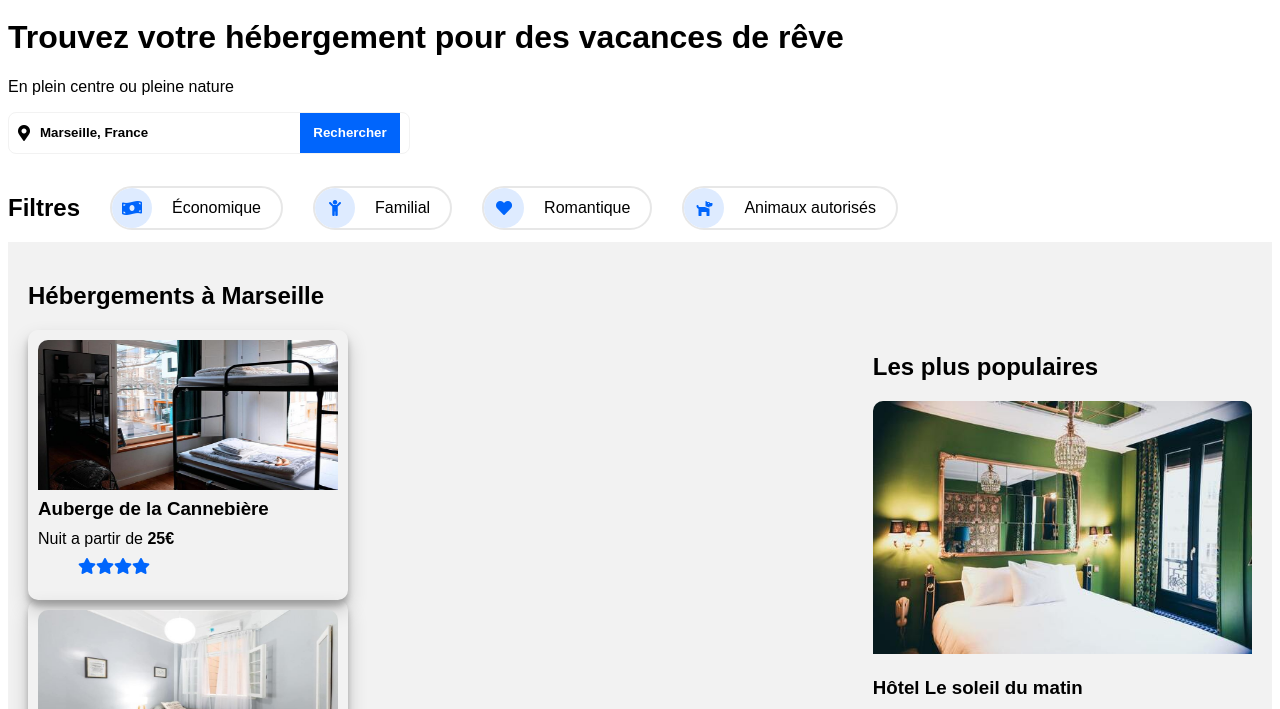
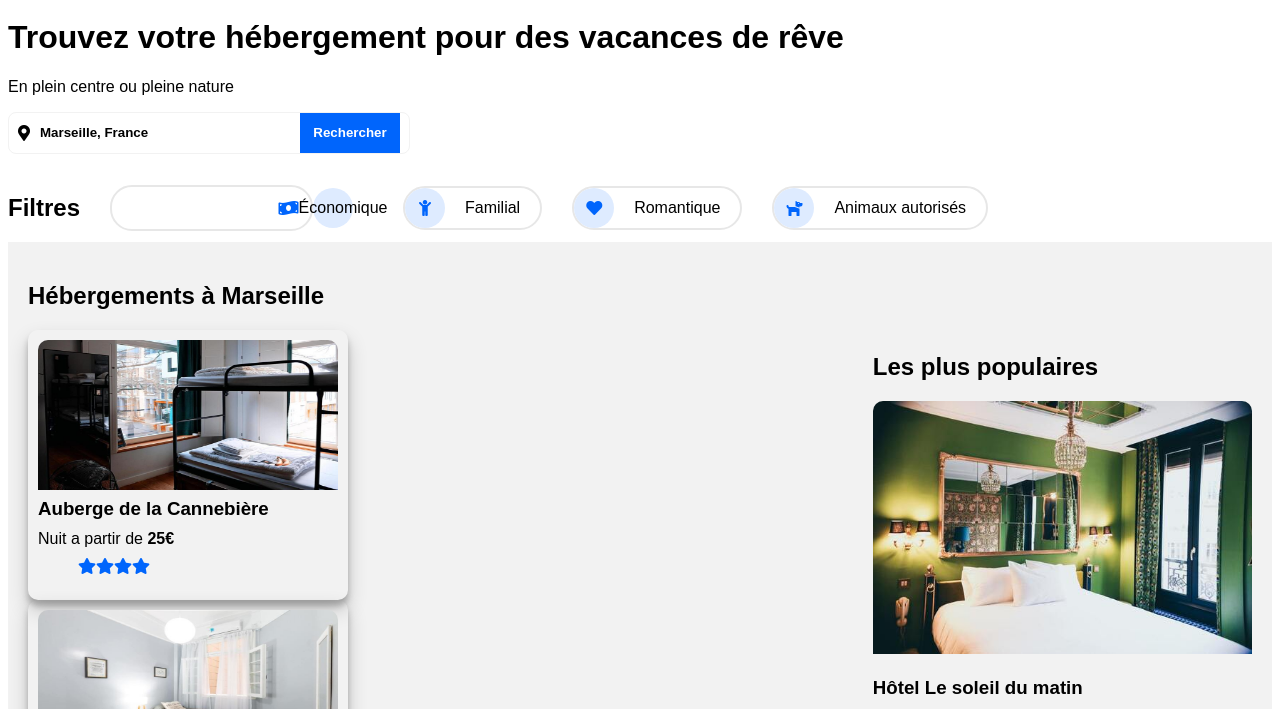
Before and after one commit to BaptisteHarle/BaptisteHarle_2_25092020, a plain HTML site: page index.html in a window 1280 px wide. Shown: the part 91-800 px from the top of the page. Drawn offline with Linux system fonts and the light colour scheme.

Commit message:
without div test

```diff
--- a/index.html
+++ b/index.html
@@ -31,12 +31,8 @@
     </form>
     <section class="filtres">
       <h2>Filtres</h2>
-      <div class="filtres-container">
-        <div class="filtres-icon-container">
-          <i class="fas fa-money-bill-wave filtres-icon"></i>
-        </div>
-        <label>Économique</label>
-      </div>
+      <input class="filtres-container" >
+      <label class="filtres-icon-container"><i class="fas fa-money-bill-wave filtres-icon"></i>Économique</label>
       <div class="filtres-container">
         <div class="filtres-icon-container">
           <i class="fas fa-child filtres-icon"></i>
@@ -55,7 +51,6 @@
         </div>
         <label>Animaux autorisés</label>
       </div>
-    </div>
   </header>
   <!---->
   <!--Debut section double container photos-->
```
Also changed, not shown: 1 other file.
